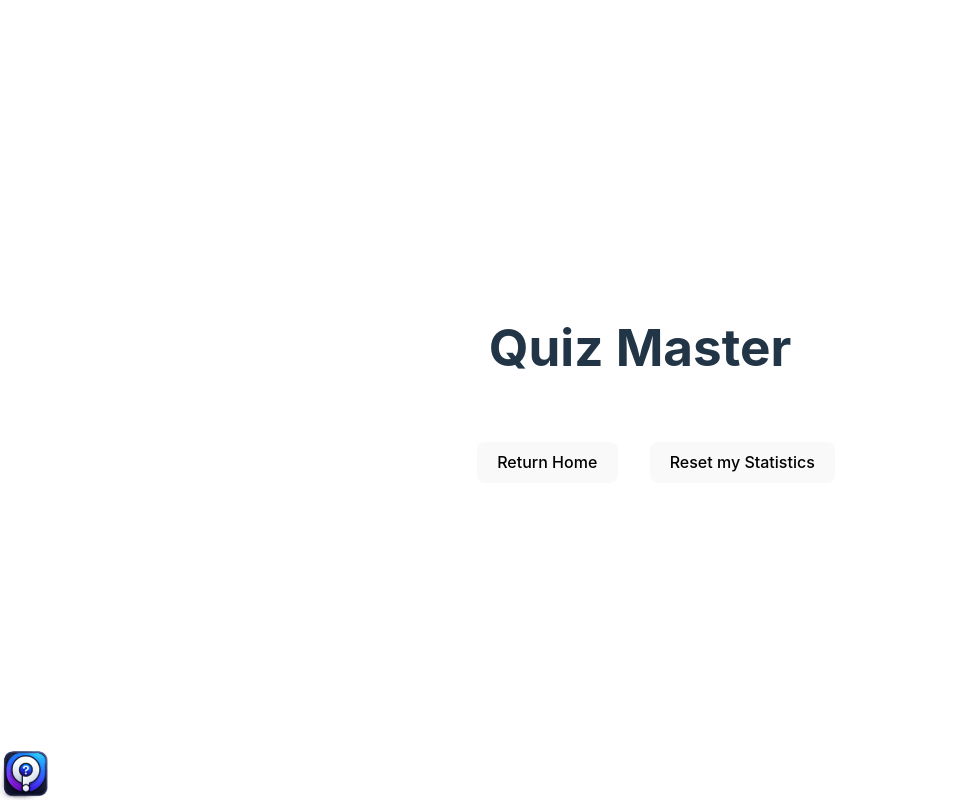
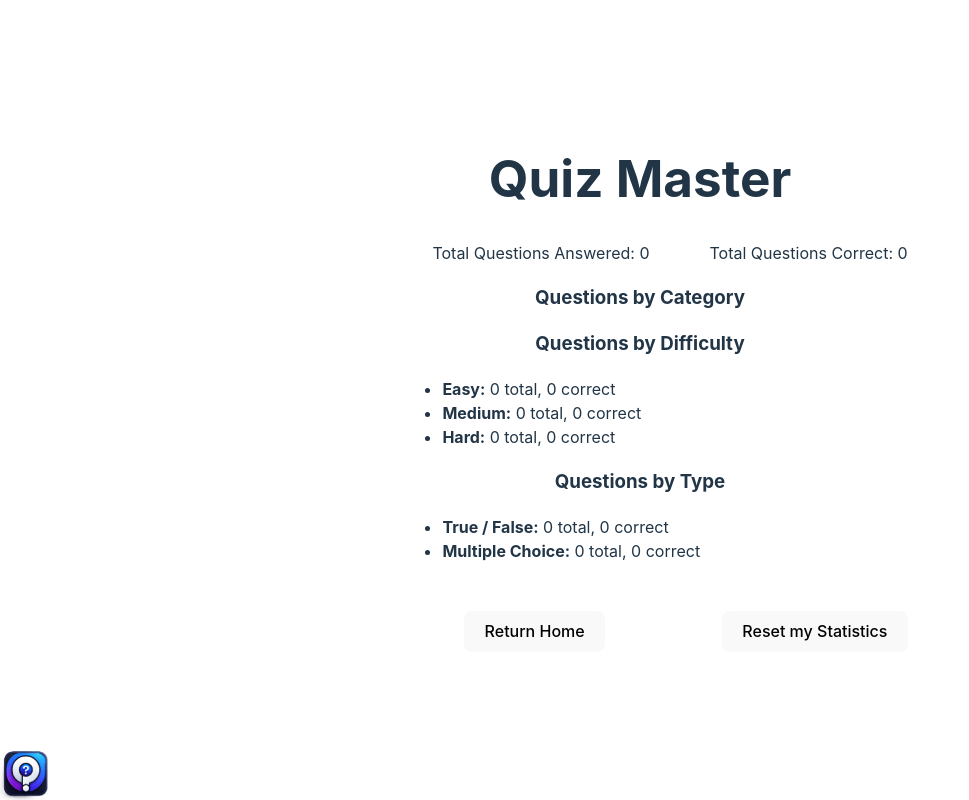
Before and after one commit to dbheale/React-Quiz-Master, a React (Vite) app in the folder Quiz Master/: page / in a window 1280 px wide. Both pictures are taken after a click on the button "See my statistics". Shown: the whole page, without its empty margins (0-969 px from the left). Built offline with nearby package versions, Linux system fonts and the light colour scheme; no server answers.

Commit message:
Render statistics on final page.

```diff
--- a/Quiz Master/src/App.css
+++ b/Quiz Master/src/App.css
@@ -3,6 +3,10 @@
   margin: 0 auto;
   padding: 2rem;
   text-align: center;
+}
+
+ul li{
+  text-align: left;
 }
 
 .logo {
@@ -21,6 +25,7 @@
   align-items: center;
   display: flex;
   width: 100%;
+  margin: auto 30px;
 }
 
 .config-summary{
--- a/Quiz Master/src/screens/results/ResultsPartial.tsx
+++ b/Quiz Master/src/screens/results/ResultsPartial.tsx
@@ -60,6 +60,10 @@ const ResultsPartial = () => {
           beforeChange={clearGameData}
           page={Routes.Home}
         />
+        <ChangePageButton
+          text={"See my statistics"}
+          page={Routes.Statistics}
+        />
       </span>
     </>
   );
--- /dev/null
+++ b/Quiz Master/src/screens/statistics/StatisticSummary.tsx
@@ -0,0 +1,23 @@
+const StatisticSummary = (args:{statistic: {
+  [statistic: string]: {
+      total: number;
+      correct: number;
+      label: string;
+  };
+}, type:string}) => {
+
+  return (
+    <div>
+      <h3>Questions by {args.type}</h3>
+      <ul>
+        {Object.keys(args.statistic).map((key) => (
+          <li key={key}>
+            <strong>{args.statistic[key].label}:</strong> {args.statistic[key].total} total, {args.statistic[key].correct} correct
+          </li>
+        ))}
+      </ul>
+    </div>
+  );
+};
+
+export default StatisticSummary;
--- a/Quiz Master/src/screens/statistics/StatisticsPartial.tsx
+++ b/Quiz Master/src/screens/statistics/StatisticsPartial.tsx
@@ -3,6 +3,7 @@ import ChangePageButton from "../../components/ChangePageButton";
 import { Routes } from "../../constants/Routes";
 import { resetStatistics } from "../../store/slices/statisticsSlice";
 import { statisticsSelector } from "../../store/selectors";
+import StatisticSummary from "./StatisticSummary";
 
 const StatisticsPartial = () => {
   const stats = useSelector(statisticsSelector);
@@ -12,10 +13,15 @@ const StatisticsPartial = () => {
     dispatch(resetStatistics()); // Resets the persisted statistics
   };
 
-  //console.log("stats:", stats)
-
   return (
     <>
+      <span className="flex-span">
+        <span>Total Questions Answered: {stats.totalQuestionsAnswered}</span>
+        <span>Total Questions Correct: {stats.correctAnswers}</span>
+      </span>
+      <StatisticSummary statistic={stats.questionsByCategory} type={"Category"}/>
+      <StatisticSummary statistic={stats.questionsByDifficulty} type={"Difficulty"}/>
+      <StatisticSummary statistic={stats.questionsByType} type={"Type"}/>
       <span className="flex-span">
         <ChangePageButton text={"Return Home"} page={Routes.Home} />
         <button onClick={handleReset}>Reset my Statistics</button>
--- a/Quiz Master/src/store/selectors.ts
+++ b/Quiz Master/src/store/selectors.ts
@@ -14,3 +14,4 @@ export const settingsQuestionCountSelector = (state: RootState) => state.setting
 export const categoriesSelector = (state: RootState) => state.categories.categories;
 
 export const statisticsSelector = (state: RootState) => state.statistics;
+export const categoryStatisticsSelector = (state: RootState) => state.statistics.questionsByCategory
--- a/Quiz Master/src/store/slices/statisticsSlice.ts
+++ b/Quiz Master/src/store/slices/statisticsSlice.ts
@@ -1,15 +1,20 @@
 import { createSlice, PayloadAction } from "@reduxjs/toolkit";
-import { StatisticsState } from "../../types/statistics";
+import { StatisticsState } from "../../types/Statistics";
 import { Difficulty, QuestionType } from "../../types/Question";
+import { decode } from "html-entities";
 
 const initialState: StatisticsState = {
-  totalQuestionsAsked: 0,
+  totalQuestionsAnswered: 0,
   correctAnswers: 0,
   questionsByCategory: {},
   questionsByDifficulty: {
-    easy: { total: 0, correct: 0 },
-    medium: { total: 0, correct: 0 },
-    hard: { total: 0, correct: 0 },
+    easy: { total: 0, correct: 0, label: "Easy" },
+    medium: { total: 0, correct: 0, label: "Medium" },
+    hard: { total: 0, correct: 0, label: "Hard" },
+  },
+  questionsByType: {
+    boolean: { total: 0, correct: 0, label: "True / False" },
+    multiple: { total: 0, correct: 0, label: "Multiple Choice" },
   },
   questionHistory: [],
 };
@@ -31,14 +36,14 @@ const statisticsSlice = createSlice({
     ) => {
       const { category, difficulty, type, correct } = action.payload;
 
-      state.totalQuestionsAsked += 1;
+      state.totalQuestionsAnswered += 1;
 
       if (correct) {
         state.correctAnswers += 1;
       }
 
       if (!state.questionsByCategory[category]) {
-        state.questionsByCategory[category] = { total: 0, correct: 0 };
+        state.questionsByCategory[category] = { total: 0, correct: 0, label: decode(category) };
       }
       state.questionsByCategory[category].total += 1;
       if (correct) {
@@ -48,6 +53,11 @@ const statisticsSlice = createSlice({
       state.questionsByDifficulty[difficulty].total += 1;
       if (correct) {
         state.questionsByDifficulty[difficulty].correct += 1;
+      }
+
+      state.questionsByType[type].total += 1;
+      if (correct) {
+        state.questionsByType[type].correct += 1;
       }
 
       state.questionHistory.push({
```
Also changed, not shown: Quiz Master/src/types/Statistics.ts (+15 -12 lines).
